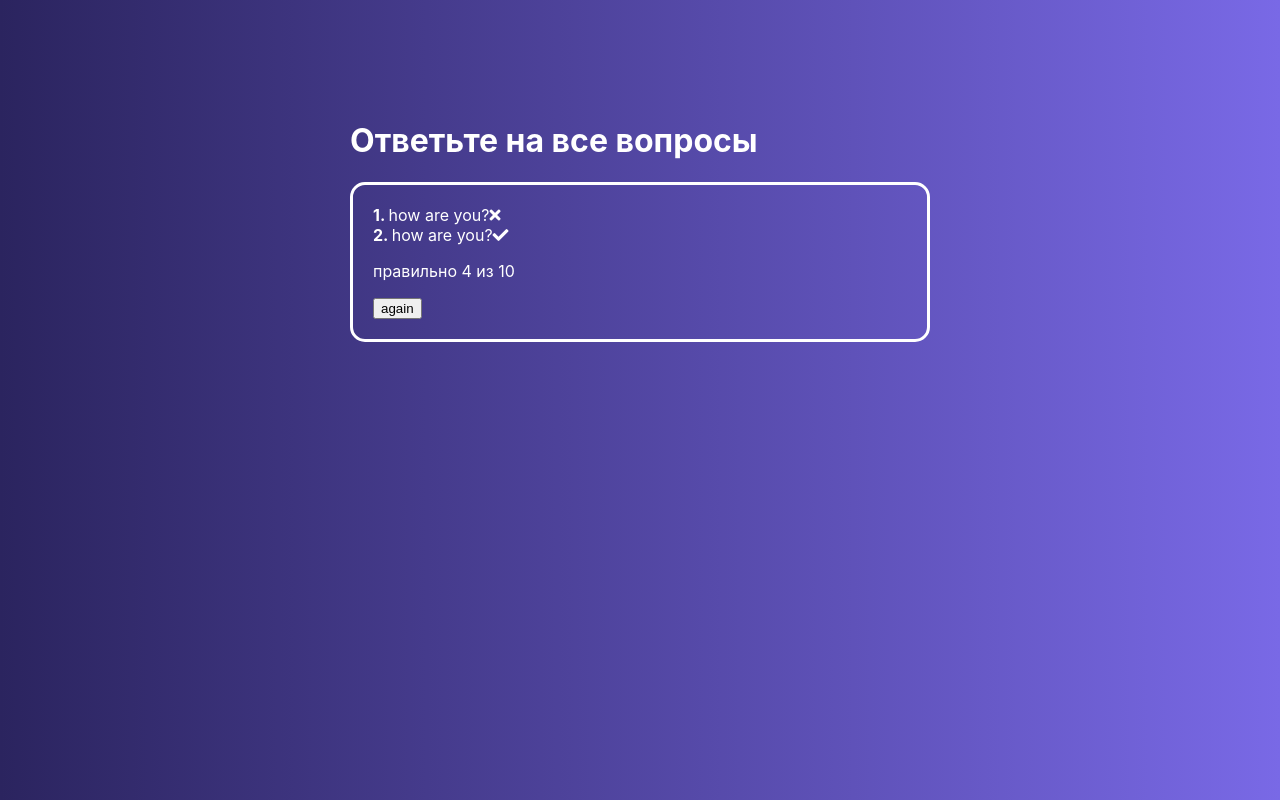
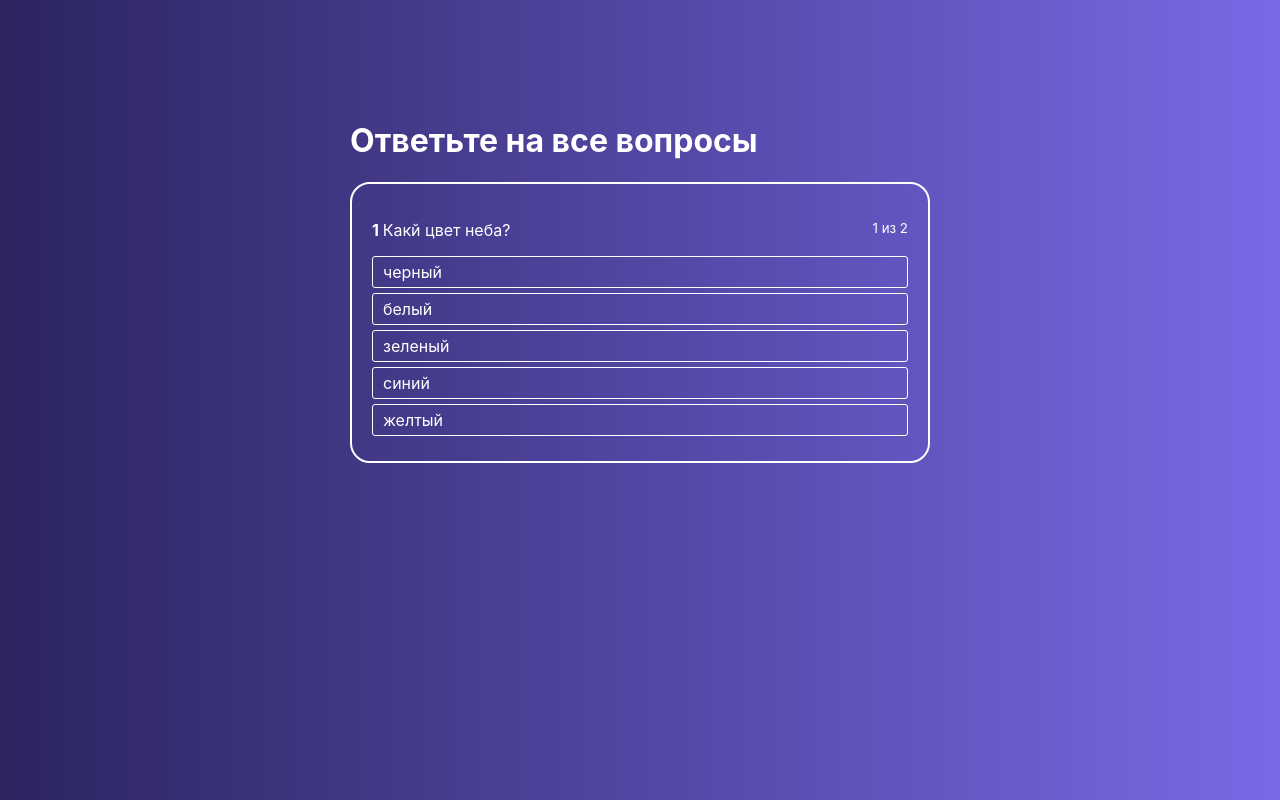
Before and after one commit to Paveluts42/Quiz, a React app: page / in a window 1280 px wide. Built offline with nearby package versions, Linux system fonts and the light colour scheme.

Commit message:
finishedQuiz

```diff
--- a/src/components/finishedQuiz/FinishedQuiz.js
+++ b/src/components/finishedQuiz/FinishedQuiz.js
@@ -2,23 +2,32 @@ import React from "react"
 import classes from "./FinishedQuiz.module.css"
 
 const FinishedQuiz = props => {
+    const successCount = Object.keys(props.results).reduce((total, key) => {
+        if (props.results[key] === 'success') {
+            total++
+        }
+        return total
+    }, 0)
     return (
         <div className={classes.FinishedQuiz}>
             <ul>
-                <li>
-                    <strong>1. </strong>
-                    how are you?
-                    <i className={"fa fa-times"} />
-                </li>
-                <li>
-                    <strong>2. </strong>
-                    how are you?
-                    <i className={"fa fa-check"} />
-                </li>
+                {props.quiz.map((quizItem, index) => {
+                    const cls = [
+                        "fa",
+                        props.results[quizItem.id] === "error" ? "fa-times" : "fa-check",
+                        classes[props.results[quizItem.id]]
+                    ]
+                    return (<li key={index}>
+                        <strong>{index + 1}</strong>.&nbsp;
+                            {quizItem.question}
+                        <i className={cls.join(" ")} />
+                    </li>
+                    )
+                })}
             </ul>
-            <p>правильно 4 из 10</p>
+            <p>правильно {successCount} из {props.quiz.length}</p>
             <div>
-                <button>again</button>
+                <button onClick={props.onRetry}>again</button>
             </div>
         </div>
     )
--- a/src/components/finishedQuiz/FinishedQuiz.module.css
+++ b/src/components/finishedQuiz/FinishedQuiz.module.css
@@ -11,6 +11,13 @@
     padding: 0px;
     margin: 0px;
 }
-.FinishedQuiz ul li {
+.FinishedQuiz ul li i{
+    margin-left: 10px;
+}
+.success{
+    color: rgba(161, 240, 69, .7);
+    }
 
+    .error{
+    color: rgba(240, 87, 108, .7)
 }
--- a/src/containers/quiz/Quiz.js
+++ b/src/containers/quiz/Quiz.js
@@ -5,7 +5,8 @@ import FinishedQuiz from '../../components/finishedQuiz/FinishedQuiz';
 
 class Quiz extends Component {
     state = {
-        isFinished: true,
+        results: {},//{[id]:"success"||"error"}
+        isFinished: false,
         activeQuistion: 0,
         answerState: null,//{[id]:"success"||"error"}
         quiz: [
@@ -44,14 +45,21 @@ class Quiz extends Component {
             }
         }
         const question = this.state.quiz[this.state.activeQuistion]
+        const results = this.state.results
         if (question.rightAnswersId === answerId) {
+            if (!results[question.id]) {
+                results[question.id] = "success"
+            }
             this.setState({
-                answerState: { [answerId]: "success" }
+                answerState: { [answerId]: "success" },
+                results
             })
+
             const timeout = window.setTimeout(() => {
                 if (this.isQuizFinished()) {
                     this.setState({ isFinished: true })
                 } else {
+
                     this.setState({
                         activeQuistion: this.state.activeQuistion + 1,
                         answerState: null,
@@ -61,8 +69,10 @@ class Quiz extends Component {
             }, 1000)
 
         } else {
+            results[question.id] = "error"
             this.setState({
-                answerState: { [answerId]: "error" }
+                answerState: { [answerId]: "error" },
+                results
             })
         }
 
@@ -70,13 +80,26 @@ class Quiz extends Component {
     isQuizFinished() {
         return this.state.activeQuistion + 1 === this.state.quiz.length
     }
+    retryHandler = () => {
+        this.setState({
+            activeQuistion: 0,
+            answerState: null,
+            isFinished: false,
+            results: {},
+
+        })
+    }
     render() {
         return (
             <div className={classes.Quiz}>
                 <div className={classes.QuizWrapper}>
                     <h1>Ответьте на все вопросы</h1>
                     {
-                        this.state.isFinished ? <FinishedQuiz />
+                        this.state.isFinished ? <FinishedQuiz
+                            onRetry={this.retryHandler}
+                            results={this.state.results}
+                            quiz={this.state.quiz}
+                        />
                             :
                             <ActiveQuiz
                                 answers={this.state.quiz[this.state.activeQuistion].answers}
```
